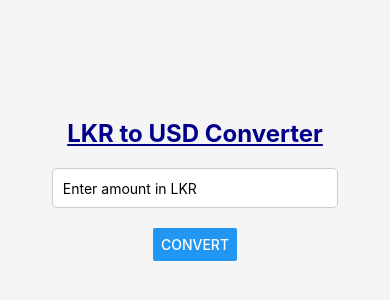
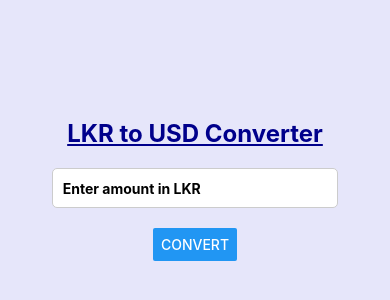
Before and after one commit to shanusen27/currency-convert-app, a React Native app in the folder myapp/: screen / in a window 390 px wide. Shown: the part 232-532 px from the top of the page. Built offline with nearby package versions, Linux system fonts and the light colour scheme.

Commit message:
Finalizing the app

```diff
--- a/myapp/App.js
+++ b/myapp/App.js
@@ -40,7 +40,7 @@ const styles = StyleSheet.create({
     flex: 1,
     justifyContent: 'center',
     alignItems: 'center',
-    backgroundColor: '#f5f5f5',
+    backgroundColor: '#e6e6fa',
     padding: 16,
   },
   heading: {
@@ -59,10 +59,12 @@ const styles = StyleSheet.create({
     paddingHorizontal: 10,
     marginBottom: 20,
     backgroundColor: '#fff',
+    fontWeight: 'bold',
   },
   result: {
     marginTop: 20,
     fontSize: 18,
-    color: '#4caf50',
+    color: '#00008b',
+    fontWeight: 'bold',
   },
 });
```
